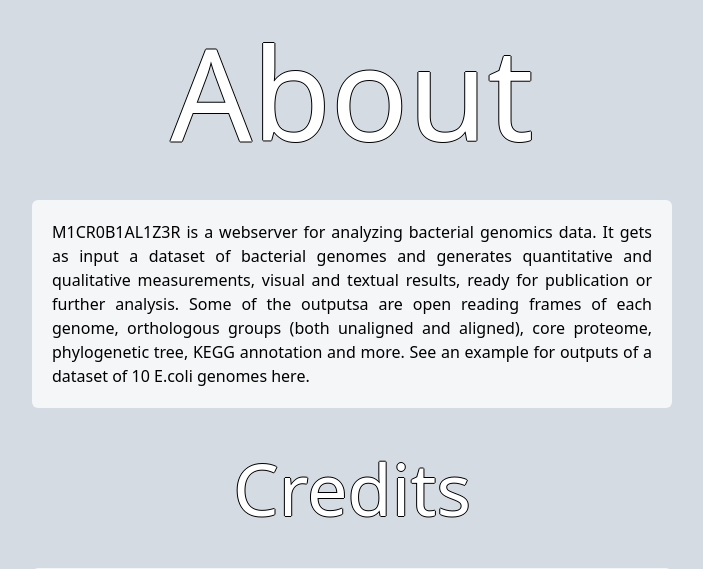
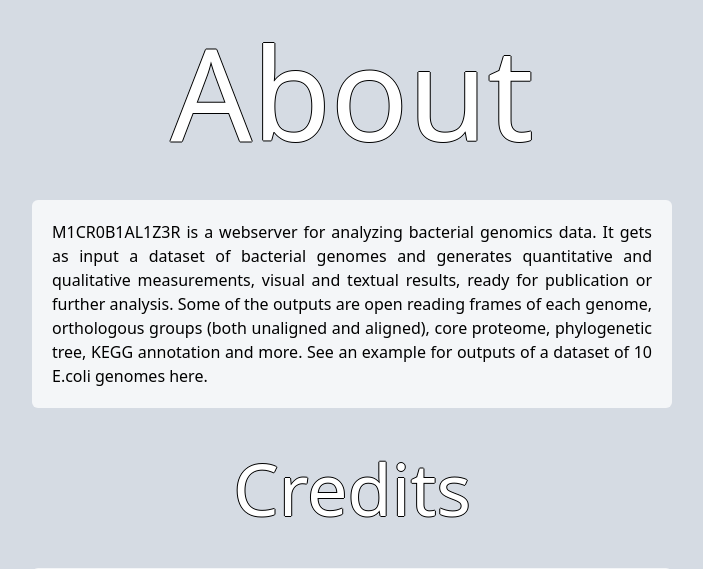
Before and after one commit to idotan286/microbializer_v2, a Flask app: template app/templates/about.html in a window 1280 px wide. Shown: the top 569 px of the page, without its empty margins (288-991 px from the left). Run offline with Flask 3, Linux system fonts and the light colour scheme; the template is opened without the code that fills it: most values are stand-ins (such as "Sample title", 1, 10 or a date in 2020); grey boxes marked "Sample" are stand-in pictures; parts of the project's set-up code (start-up, migrations or seed data) failed here and were passed over; some libraries are stand-ins or nearby versions.

Commit message:
fix text in about

```diff
--- a/app/templates/about.html
+++ b/app/templates/about.html
@@ -19,7 +19,11 @@
     <div class="flex flex-col my-4 justify-center items-center">
         <h2 class="text-9xl text-center  text-white select-none my-3 text-outline">About</h2>
 		<p class="w-1/2 text-center text-1 p-5 m-8 rounded-md  text-black bg-white bg-opacity-75  select-none text-justify">
-			M1CR0B1AL1Z3R is a webserver for analyzing bacterial genomics data. It gets as input a dataset of bacterial genomes and generates quantitative and qualitative measurements, visual and textual results, ready for publication or further analysis. Some of the outputsa are open reading frames of each genome, orthologous groups (both unaligned and aligned), core proteome, phylogenetic tree, KEGG annotation and more. See an example for outputs of a dataset of 10 E.coli genomes <a href="{{webserver_address}}/example">here</a>.
+			M1CR0B1AL1Z3R is a webserver for analyzing bacterial genomics data. It gets as input a dataset of bacterial genomes and
+			generates quantitative and qualitative measurements, visual and textual results, ready for publication or further analysis.
+			Some of the outputs are open reading frames of each genome, orthologous groups (both unaligned and aligned), core proteome,
+			phylogenetic tree, KEGG annotation and more. See an example for outputs of a dataset of 10 E.coli genomes
+			<a href="{{webserver_address}}/example">here</a>.
 		</p>
 		<h2 class="text-7xl text-center  text-white select-none my-3 text-outline">Credits</h2>
 		<p class="w-1/2 text-center text-1 p-5 m-8 rounded-md  text-black bg-white bg-opacity-75  select-none text-justify">
```
